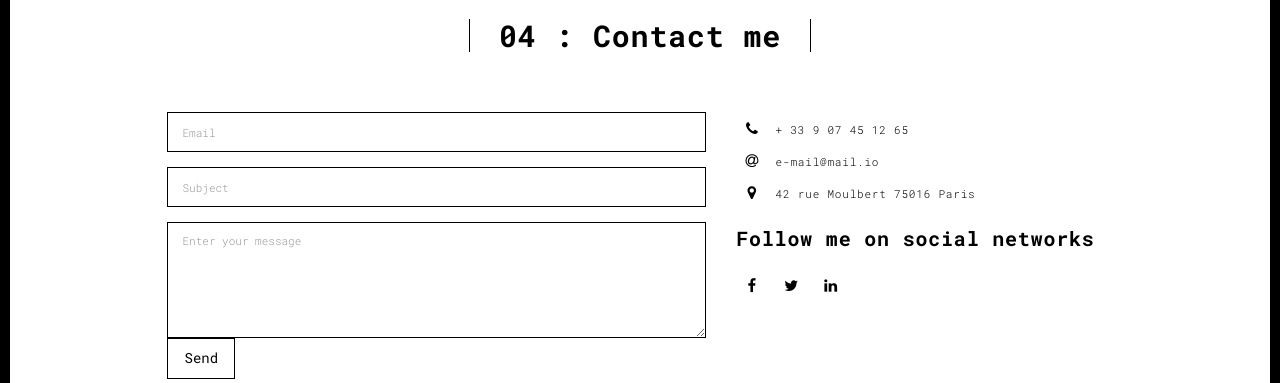
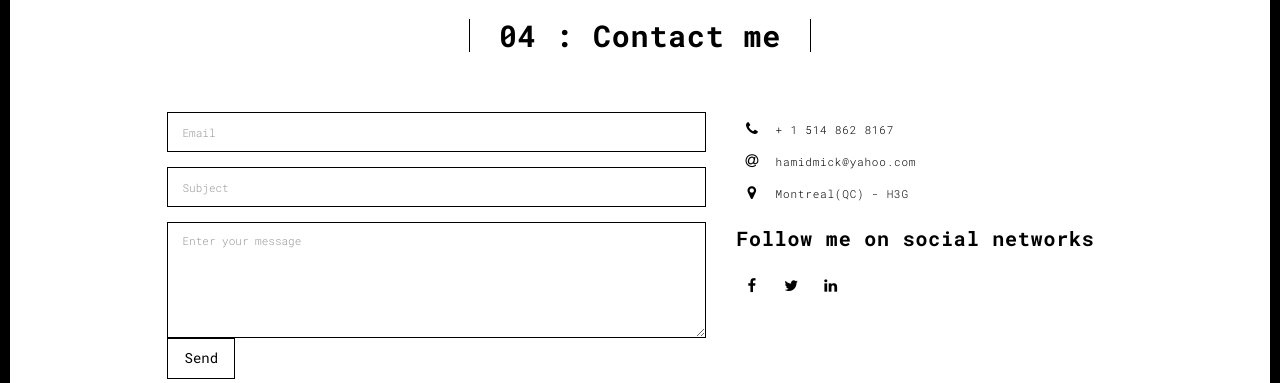
Before and after one commit to rezakar/portfo, a Flask app: page /contact.html in a window 1280 px wide. Shown: the part 90-473 px from the top of the page. Run offline with Flask 2, Linux system fonts and the light colour scheme; some libraries are stand-ins or nearby versions.

Commit message:
my new address added

```diff
--- a/templates/contact.html
+++ b/templates/contact.html
@@ -68,6 +68,9 @@
                       <div class="form-group">
                         <input name="subject" type="text" class="form-control" id="subject" placeholder="Subject">
                       </div>
+                      <div>
+
+                      </div>
                       <div class="form-grosup">
                         <textarea name="message" class="form-control" rows="5" placeholder="Enter your message"></textarea>
                       </div>
@@ -79,19 +82,19 @@
                           <span class="fa-icon">
                             <i class="fa fa-phone" aria-hidden="true"></i>
                           </span>
-                          + 33 9 07 45 12 65
+                          + 1 514 862 8167
                         </li>
                         <li>
                           <span class="fa-icon">
                             <i class="fa fa-at" aria-hidden="true"></i>
                           </span>
-                          e-mail@mail.io
+                          hamidmick@yahoo.com
                         </li>
                         <li>
                           <span class="fa-icon">
                             <i class="fa fa fa-map-marker" aria-hidden="true"></i>
                           </span>
-                          42 rue Moulbert 75016 Paris
+                            Montreal(QC) - H3G
                         </li>
                       </ul>
                       <h3>Follow me on social networks</h3>
@@ -101,7 +104,7 @@
                       <a href="http://www.twitter.com" title="" class="fa-icon">
                         <i class="fa fa-twitter"></i>
                       </a>
-                      <a href="http://www.linkedin.com" title="" class="fa-icon">
+                      <a href="http://https://www.linkedin.com/in/reza-kesht-kar-003249163/" title="" class="fa-icon">
                         <i class="fa fa-linkedin"></i>
                       </a>
 
```
